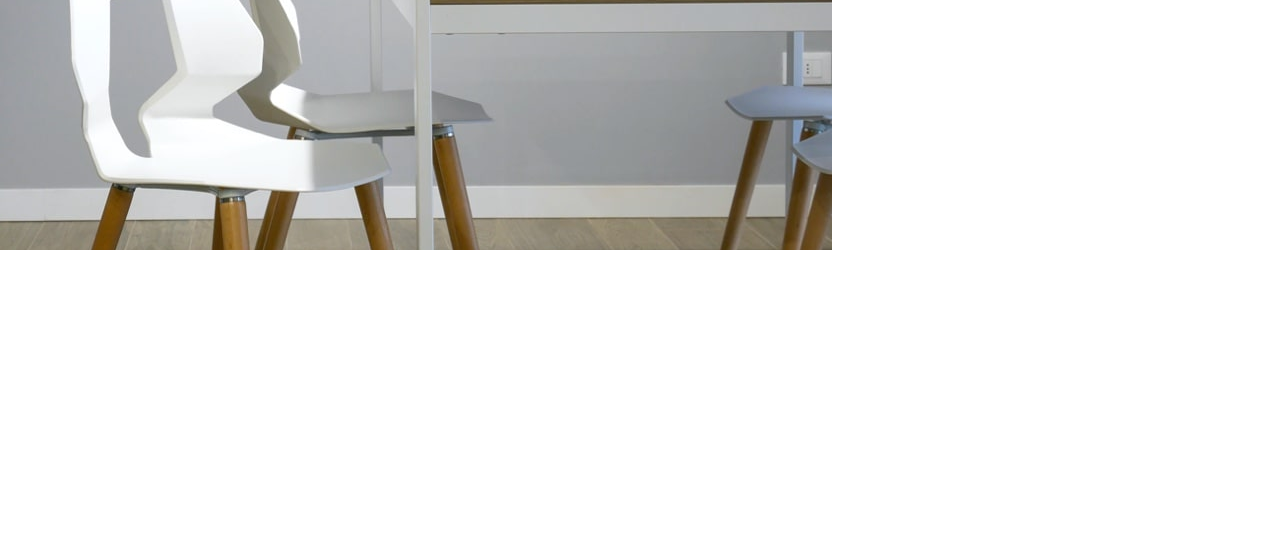
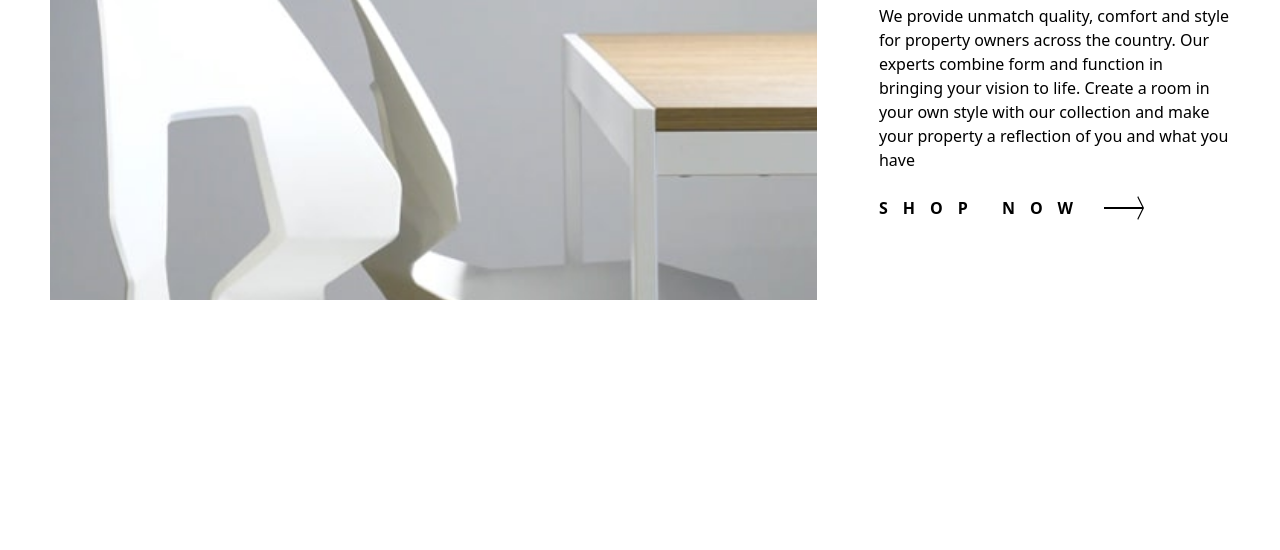
Before and after one commit to olanrewajurasheed/room-homepage, a website: page src/index.html in a window 1280 px wide. Shown: the part 250-800 px from the top of the page. Drawn offline with nearby package versions, Linux system fonts and the light colour scheme; files that its build step writes are made by us from their sources.

Commit message:
modifiying

```diff
--- a/src/index.html
+++ b/src/index.html
@@ -15,32 +15,33 @@
 
     <title>Room homepage</title>
   </head>
-  <body>
-    <div class="grid grid-rows-[500px,150px] grid-cols-[65%,35%]">
+  <body class="mx-[50px] mt-[50px]">
+    <div class="grid grid-rows-[500px] grid-cols-[65%,35%]">
       <div
         id="header_section"
-        class="col-start-1 col-end-2 row-start-1 row-end-1 bg-no-repeat bg-fixed"
+        class="col-start-1 col-end-2 row-start-1 row-end-1 bg-cover bg-no-repeat bg-fixed bg-center
+        flex space-x-10 pl-[10%] pt-[50px] text-white"
         style="background-image: url('../images/desktop-image-hero-1.jpg')"
       >
-        <nav>
+        <nav class="text-2xl">
           <a> room </a>
         </nav>
-        <nav>
+        <nav class="space-x-6">
           <a>home</a>
           <a>shop</a>
           <a>about</a>
           <a>contact</a>
         </nav>
       </div>
-      <div>
-        <h1>Discover innovative ways to decorate</h1>
+      <div class="pl-[15%] pt-[60px] space-y-6">
+        <h1 class="text-black font-extrabold text-4xl">Discover innovative ways to decorate</h1>
         <p>
           We provide unmatch quality, comfort and style for property owners
           across the country. Our experts combine form and function in bringing
           your vision to life. Create a room in your own style with our collection
           and make your property a reflection of you and what you have
         </p>
-        <h3> shop now <img src="../images/icon-arrow.svg"></h3>
+        <h3 class="flex gap-x-4 uppercase font-extrabold tracking-[15px]"> shop now <img src="../images/icon-arrow.svg"></h3>
       </div>
     </div>
   </body>
```
